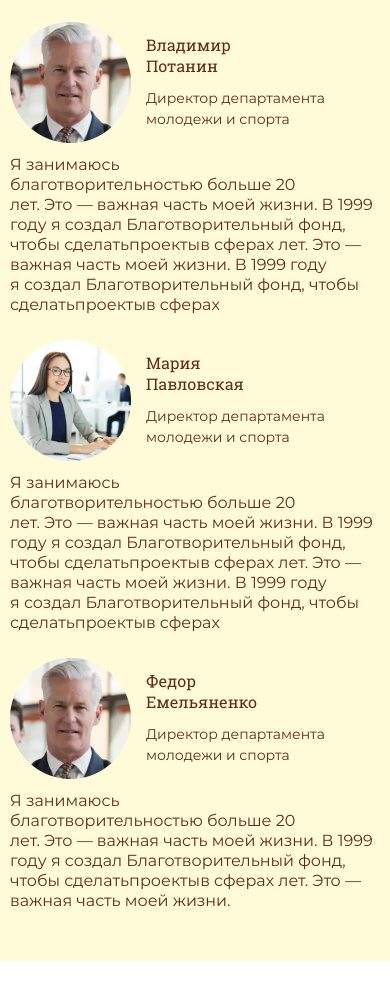
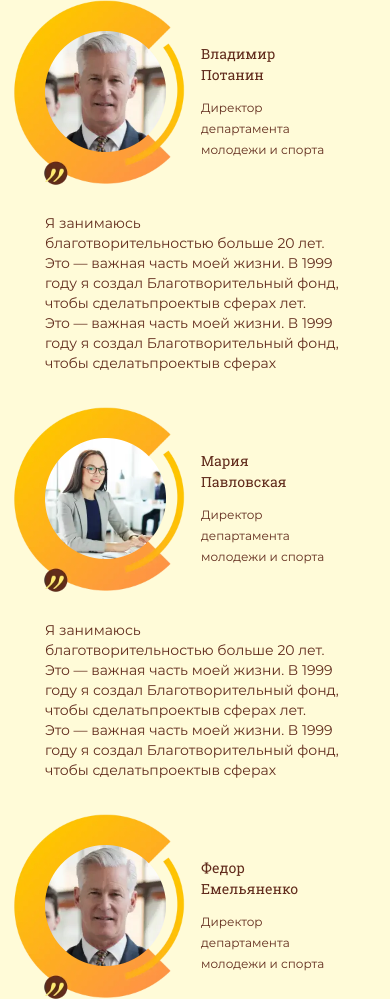
Before and after one commit to h0lloway/for-teachers, a plain HTML site: page index.html in a window 390 px wide. Shown: the part 624-1623 px from the top of the page. Drawn offline with nearby package versions, Linux system fonts and the light colour scheme.

Commit message:
work updated
...

```diff
--- a/gulp version/src/scss/_cards.scss
+++ b/gulp version/src/scss/_cards.scss
@@ -5,15 +5,15 @@
   background: #FFFBD8;
 
   &__container {
-    max-width: 1201px;
-    padding-right: 30px;
-    padding-left: 30px;
+    max-width: 1241px;
+    padding-right: 50px;
+    padding-left: 50px;
   }
 
   &__list {
     display: grid;
     grid-template-columns: repeat(3, 1fr);
-    column-gap: 34px;
+    column-gap: 38px;
   }
 
   .card {
@@ -26,25 +26,13 @@
     &__wrap-top::before {
       content: "";
       position: absolute;
-
-      background-image: url(../img/card-bg.webp);
+      background-image: url(../img/cards-bg.webp);
       background-repeat: no-repeat;
-      top: -66px;
-      left: -68px;
-      width: 208px;
-      height: 221px;
-      z-index: 1;
-    }
-
-    &__wrap-top::after {
-      content: "";
-      position: absolute;
-      background-image: url(../img/for-cards.webp);
-      background-repeat: no-repeat;
-      bottom: -37px;
-      left: 0px;
-      width: 23px;
-      height: 23px;
+      background-size: cover;
+      top: -35px;
+      left: -38px;
+      width: 189px;
+      height: 200px;
       z-index: 1;
     }
 
@@ -76,13 +64,7 @@
     }
 
     &__txt {
-      // font: 400 16px/20px Montserrat,sans-serif;
-
-      font-family: 'Montserrat', sans-serif;
-      font-weight: 400;
-      font-size: 16px;
-      line-height: 20px;
-
+      font: 400 16px/20px Montserrat, sans-serif;
       color: var(--brown-color);
     }
   }
@@ -92,7 +74,7 @@
   .cards {
 
     &__list {
-      column-gap: 18px;
+      column-gap: 50px;
     }
 
     .card {
@@ -101,18 +83,19 @@
         margin-bottom: 12px;
       }
 
-      &__wrap-top::before,
-      &__wrap-top::after {
-        display: none;
-      }
+      // &__wrap-top::before,
+      // &__wrap-top::after {
+      //   display: none;
+      // }
 
       &__top-descr {
-        padding-left: 15px;
+        padding-left: 35px;
       }
 
       &__wrap-bottom {
         padding: 0;
         max-width: 100%;
+        margin-top: 55px;
       }
     }
   }
@@ -122,19 +105,35 @@
 
 @media (max-width: 1000px) {
   .cards {
-    padding-top: calc(40px + 136 * (100vw - 320px)/ 680);
+    padding-top: calc(50px + 126 * (100vw - 320px)/ 680);
     padding-bottom: calc(40px + 101 * (100vw - 320px)/ 680);
   }
 }
 
-@media (max-width: 899px) {
+@media (max-width: 950px) {
   .cards {
 
 
     &__list {
       grid-template-columns: repeat(2, 1fr);
-      column-gap: 30px;
-      row-gap: 30px;
+      column-gap: 50px;
+      row-gap: 50px;
+    }
+
+
+    .card {
+
+      &__title {
+        font-size: 14px;
+      }
+
+      &__top-descr span {
+        font-size: 12px;
+      }
+
+      &__txt {
+        font-size: 14px;
+      }
     }
   }
 }
@@ -143,7 +142,7 @@
   .cards {
 
     &__container {
-      padding: 0 10px;
+      padding: 0 45px;
     }
 
 
@@ -151,7 +150,7 @@
       grid-template-columns: 1fr;
       grid-row: 1;
       column-gap: 0;
-      row-gap: 25px;
+      row-gap: 65px;
     }
   }
 }
--- a/gulp version/src/scss/_present.scss
+++ b/gulp version/src/scss/_present.scss
@@ -32,7 +32,7 @@
   }
 
   &__btn {
-    margin-top: 69px;
+    margin-top: 74px;
     margin-bottom: 31px;
     background: #85371F;
     padding: 19px 60px;
--- a/index.html
+++ b/index.html
@@ -261,7 +261,7 @@
                 <div class="card__txt">
                   Я&nbsp;занимаюсь
                   <br> благотворительностью больше 20
-                  <br> лет. Это&nbsp;&mdash; важная часть моей жизни. В&nbsp;1999 году я&nbsp;создал
+                  лет. Это&nbsp;&mdash; важная часть моей жизни. В&nbsp;1999 году я&nbsp;создал
                   Благотворительный фонд, чтобы сделатьпроектыв
                   сферах лет. Это&nbsp;&mdash; важная часть моей жизни. В&nbsp;1999 году я&nbsp;создал Благотворительный
                   фонд, чтобы
@@ -288,7 +288,7 @@
                 <div class="card__txt">
                   Я&nbsp;занимаюсь
                   <br> благотворительностью больше 20
-                  <br> лет. Это&nbsp;&mdash; важная часть моей жизни. В&nbsp;1999 году я&nbsp;создал
+                  лет. Это&nbsp;&mdash; важная часть моей жизни. В&nbsp;1999 году я&nbsp;создал
                   Благотворительный фонд, чтобы сделатьпроектыв
                   сферах лет. Это&nbsp;&mdash; важная часть моей жизни. В&nbsp;1999 году я&nbsp;создал Благотворительный
                   фонд, чтобы
@@ -315,7 +315,7 @@
                 <div class="card__txt">
                   Я&nbsp;занимаюсь
                   <br> благотворительностью больше 20
-                  <br> лет. Это&nbsp;&mdash; важная часть моей жизни. В&nbsp;1999 году я&nbsp;создал
+                  лет. Это&nbsp;&mdash; важная часть моей жизни. В&nbsp;1999 году я&nbsp;создал
                   Благотворительный фонд, чтобы сделатьпроектыв сферах лет.
                   Это&nbsp;&mdash; важная часть моей жизни.
                 </div>
```
Also changed, not shown: gulp version/src/index.html (+3 -3 lines), css/main.min.css, gulp version/src/img/card-bg.webp (deleted), gulp version/src/img/cards-bg.svg (added), gulp version/src/img/cards-bg.webp (added), gulp version/src/img/for-cards.webp (deleted), img/cards-bg.svg (added), img/cards-bg.webp (added).
